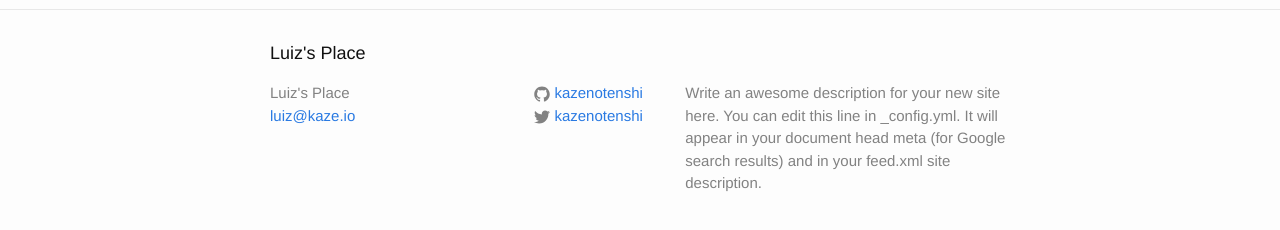
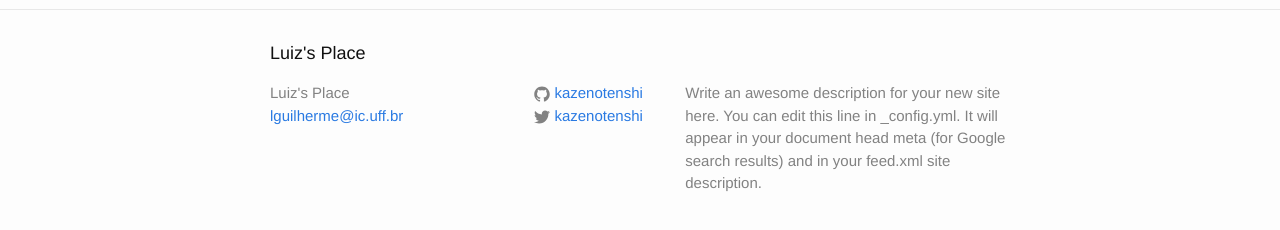
Before and after one commit to luizgamedev/luizgamedev.github.io, a Jekyll site: the page built from index.html, in a window 1280 px wide. Shown: the part 287-517 px from the top of the page. Built offline with Jekyll 4.4.1, drawn with Linux system fonts in a browser that asks for light colours.

Commit message:
Last Updated of the day

```diff
--- a/_config.yml
+++ b/_config.yml
@@ -1,6 +1,6 @@
 # Site settings
 title: Luiz's Place
-email: luiz@kaze.io
+email: lguilherme@ic.uff.br
 description: > # this means to ignore newlines until "baseurl:"
   Write an awesome description for your new site here. You can edit this
   line in _config.yml. It will appear in your document head meta (for
```
Also changed, not shown: README.md (added).
